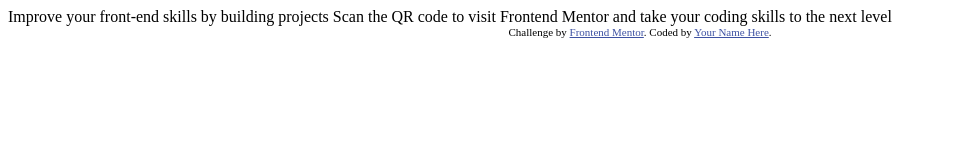
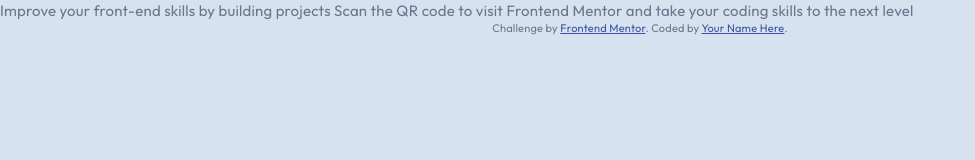
Before and after one commit to Matt1208Dev/qr-code-component, a plain HTML site: page index.html in a window 1280 px wide. Shown: the whole page, without its empty margins (0-975 px from the left). Drawn offline with Linux system fonts and the light colour scheme.

Commit message:
Initialisation des fichiers HTML et CSS

```diff
--- a/index.html
+++ b/index.html
@@ -1,28 +1,46 @@
 <!DOCTYPE html>
 <html lang="en">
   <head>
-  <meta charset="UTF-8">
-  <meta name="viewport" content="width=device-width, initial-scale=1.0"> <!-- displays site properly based on user's device -->
+    <meta charset="UTF-8" />
+    <meta name="viewport" content="width=device-width, initial-scale=1.0" />
+    <!-- displays site properly based on user's device -->
 
-  <link rel="icon" type="image/png" sizes="32x32" href="./images/favicon-32x32.png">
+    <link
+      rel="icon"
+      type="image/png"
+      sizes="32x32"
+      href="./images/favicon-32x32.png"
+    />
 
     <title>Frontend Mentor | QR code component</title>
 
     <!-- Feel free to remove these styles or customise in your own stylesheet 👍 -->
     <style>
-    .attribution { font-size: 11px; text-align: center; }
-    .attribution a { color: hsl(228, 45%, 44%); }
+      .attribution {
+        font-size: 11px;
+        text-align: center;
+      }
+      .attribution a {
+        color: hsl(228, 45%, 44%);
+      }
     </style>
+    <link rel="preconnect" href="https://fonts.googleapis.com" />
+    <link rel="preconnect" href="https://fonts.gstatic.com" crossorigin />
+    <link
+      href="https://fonts.googleapis.com/css2?family=Outfit:wght@100..900&display=swap"
+      rel="stylesheet"
+    />
+    <link rel="stylesheet" href="style.css" />
   </head>
   <body>
-
-  Improve your front-end skills by building projects
-
-  Scan the QR code to visit Frontend Mentor and take your coding skills to the next level
+    Improve your front-end skills by building projects Scan the QR code to visit
+    Frontend Mentor and take your coding skills to the next level
 
     <div class="attribution">
-    Challenge by <a href="https://www.frontendmentor.io?ref=challenge" target="_blank">Frontend Mentor</a>.
-    Coded by <a href="#">Your Name Here</a>.
+      Challenge by
+      <a href="https://www.frontendmentor.io?ref=challenge" target="_blank"
+        >Frontend Mentor</a
+      >. Coded by <a href="#">Your Name Here</a>.
     </div>
   </body>
 </html>
--- /dev/null
+++ b/style.css
@@ -0,0 +1,29 @@
+:root {
+  /* LAYOUT */
+  --min-width: 320px;
+  --max-width: 1440px;
+
+  /* COLORS */
+  --white: hsl(0, 0%, 100%);
+  --slate-300: hsl(212, 45%, 89%);
+  --slate-500: hsl(216, 15%, 48%);
+  --slate-900: hsl(218, 44%, 22%);
+}
+
+/* RESET CSS */
+*,
+*::before,
+*::after {
+  box-sizing: border-box;
+  margin: 0;
+  padding: 0;
+}
+
+body {
+  font-family: "Outfit", sans-serif;
+  font-size: 15px;
+  line-height: 1.4;
+  letter-spacing: 0.2px;
+  color: var(--slate-500);
+  background-color: var(--slate-300);
+}
```
Lines whose indentation alone changed are shown as unchanged.
